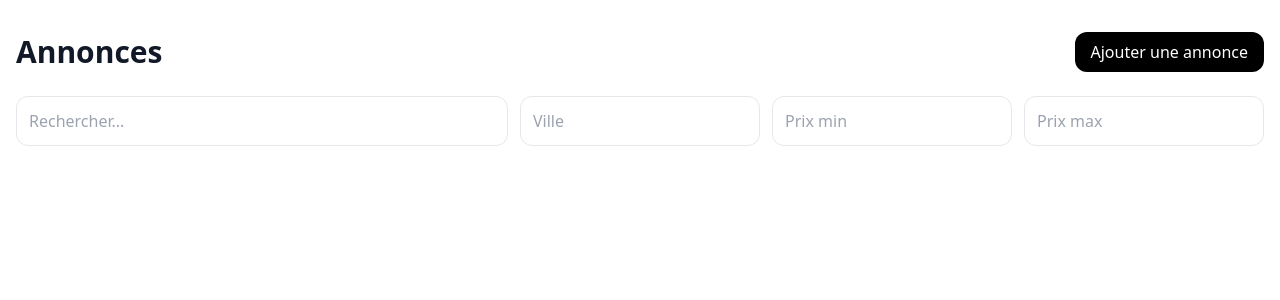
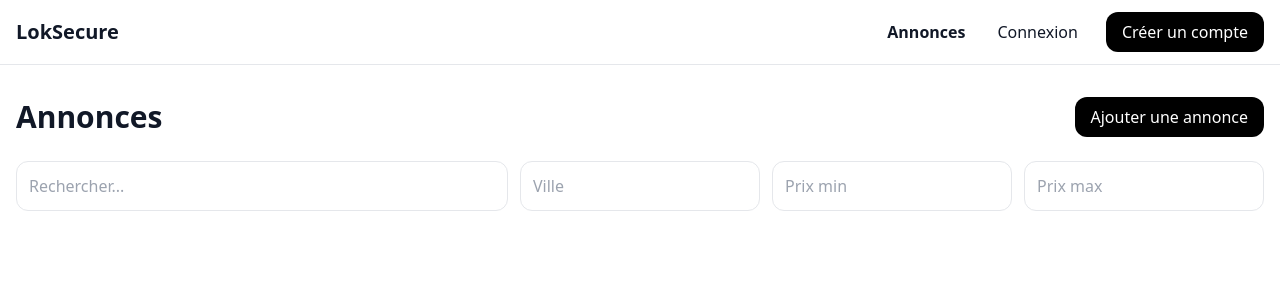
Before and after one commit to mlngr/locationsdeconfiance, a Next.js app: page /properties in a window 1280 px wide. Shown: the top 300 px of the page. Built offline with nearby package versions, Linux system fonts and the light colour scheme.

Commit message:
Fix header component: add missing NavBar, improve mobile responsiveness, and authentication state handling
Co-authored-by: mlngr <21182412+mlngr@users.noreply.github.com>

```diff
--- a/app/properties/page.tsx
+++ b/app/properties/page.tsx
@@ -4,6 +4,7 @@ import { useEffect, useMemo, useState } from "react";
 import { supabase, isSupabaseConfigured } from "@/lib/supabase";
 import Image from "next/image";
 import { Property } from "@/types";
+import NavBar from "@/components/NavBar";
 
 export default function PropertiesPage() {
   const [list, setList] = useState<Property[]>([]);
@@ -33,7 +34,9 @@ export default function PropertiesPage() {
   }, [list, q, city, min, max]);
 
   return (
-    <main className="container py-8">
+    <main>
+      <NavBar />
+      <div className="container py-8">
       <div className="flex items-center justify-between">
         <h1 className="text-3xl font-bold">Annonces</h1>
         <Link href="/properties/new" className="btn btn-primary">Ajouter une annonce</Link>
@@ -57,6 +60,7 @@ export default function PropertiesPage() {
           </a>
         ))}
       </div>
+      </div>
     </main>
   );
 }
--- a/components/NavBar.tsx
+++ b/components/NavBar.tsx
@@ -1,23 +1,141 @@
 "use client";
 import Link from "next/link";
 import { usePathname } from "next/navigation";
+import { useState, useEffect } from "react";
+import { supabase, isSupabaseConfigured } from "@/lib/supabase";
 
 export default function NavBar() {
   const pathname = usePathname();
-  const link = (href:string, label:string) => (
-    <Link href={href} className={`px-3 py-2 rounded-xl hover:bg-gray-100 ${pathname===href ? 'font-semibold' : ''}`}>{label}</Link>
+  const [mobileMenuOpen, setMobileMenuOpen] = useState(false);
+  const [user, setUser] = useState<any>(null);
+  const [loading, setLoading] = useState(true);
+
+  useEffect(() => {
+    // Check current user state
+    const checkUser = async () => {
+      if (!isSupabaseConfigured() || !supabase) {
+        setLoading(false);
+        return;
+      }
+
+      try {
+        const { data: { user } } = await supabase.auth.getUser();
+        setUser(user);
+      } catch (error) {
+        console.error("Error fetching user:", error);
+      } finally {
+        setLoading(false);
+      }
+    };
+
+    checkUser();
+
+    // Listen for auth changes
+    if (isSupabaseConfigured() && supabase) {
+      const { data: { subscription } } = supabase.auth.onAuthStateChange((event, session) => {
+        setUser(session?.user || null);
+      });
+
+      return () => subscription.unsubscribe();
+    }
+  }, []);
+
+  const handleSignOut = async () => {
+    if (supabase) {
+      await supabase.auth.signOut();
+      setMobileMenuOpen(false);
+    }
+  };
+
+  const link = (href: string, label: string) => (
+    <Link
+      href={href}
+      className={`px-3 py-2 rounded-xl hover:bg-gray-100 ${pathname === href ? 'font-semibold' : ''}`}
+      onClick={() => setMobileMenuOpen(false)}
+    >
+      {label}
+    </Link>
   );
+
   return (
     <div className="border-b bg-white">
       <div className="container flex items-center justify-between h-16">
         <Link href="/" className="text-xl font-bold">LokSecure</Link>
-        <nav className="flex items-center gap-2">
+
+        {/* Desktop Navigation */}
+        <nav className="hidden md:flex items-center gap-2">
           {link("/properties", "Annonces")}
-          {link("/dashboard", "Dashboard")}
-          <Link href="/login" className="px-3 py-2 rounded-xl hover:bg-gray-100">Connexion</Link>
-          <Link href="/signup" className="ml-2 px-4 py-2 rounded-xl bg-black text-white">Créer un compte</Link>
+          {user && link("/dashboard", "Dashboard")}
+          {!loading && (
+            user ? (
+              <button
+                onClick={handleSignOut}
+                className="px-3 py-2 rounded-xl hover:bg-gray-100"
+              >
+                Déconnexion
+              </button>
+            ) : (
+              <>
+                <Link href="/login" className="px-3 py-2 rounded-xl hover:bg-gray-100">Connexion</Link>
+                <Link href="/signup" className="ml-2 px-4 py-2 rounded-xl bg-black text-white">Créer un compte</Link>
+              </>
+            )
+          )}
         </nav>
+
+        {/* Mobile Menu Button */}
+        <button
+          className="md:hidden p-2 rounded-xl hover:bg-gray-100"
+          onClick={() => setMobileMenuOpen(!mobileMenuOpen)}
+          aria-label="Menu de navigation"
+          aria-expanded={mobileMenuOpen}
+        >
+          <svg className="w-6 h-6" fill="none" stroke="currentColor" viewBox="0 0 24 24">
+            {mobileMenuOpen ? (
+              <path strokeLinecap="round" strokeLinejoin="round" strokeWidth={2} d="M6 18L18 6M6 6l12 12" />
+            ) : (
+              <path strokeLinecap="round" strokeLinejoin="round" strokeWidth={2} d="M4 6h16M4 12h16M4 18h16" />
+            )}
+          </svg>
+        </button>
       </div>
+
+      {/* Mobile Navigation Menu */}
+      {mobileMenuOpen && (
+        <div className="md:hidden border-t bg-white">
+          <nav className="container py-4 flex flex-col space-y-2">
+            {link("/properties", "Annonces")}
+            {user && link("/dashboard", "Dashboard")}
+            {!loading && (
+              user ? (
+                <button
+                  onClick={handleSignOut}
+                  className="px-3 py-2 rounded-xl hover:bg-gray-100 text-left"
+                >
+                  Déconnexion
+                </button>
+              ) : (
+                <>
+                  <Link
+                    href="/login"
+                    className="px-3 py-2 rounded-xl hover:bg-gray-100"
+                    onClick={() => setMobileMenuOpen(false)}
+                  >
+                    Connexion
+                  </Link>
+                  <Link
+                    href="/signup"
+                    className="px-3 py-2 rounded-xl bg-black text-white text-center"
+                    onClick={() => setMobileMenuOpen(false)}
+                  >
+                    Créer un compte
+                  </Link>
+                </>
+              )
+            )}
+          </nav>
+        </div>
+      )}
     </div>
   );
 }
```
